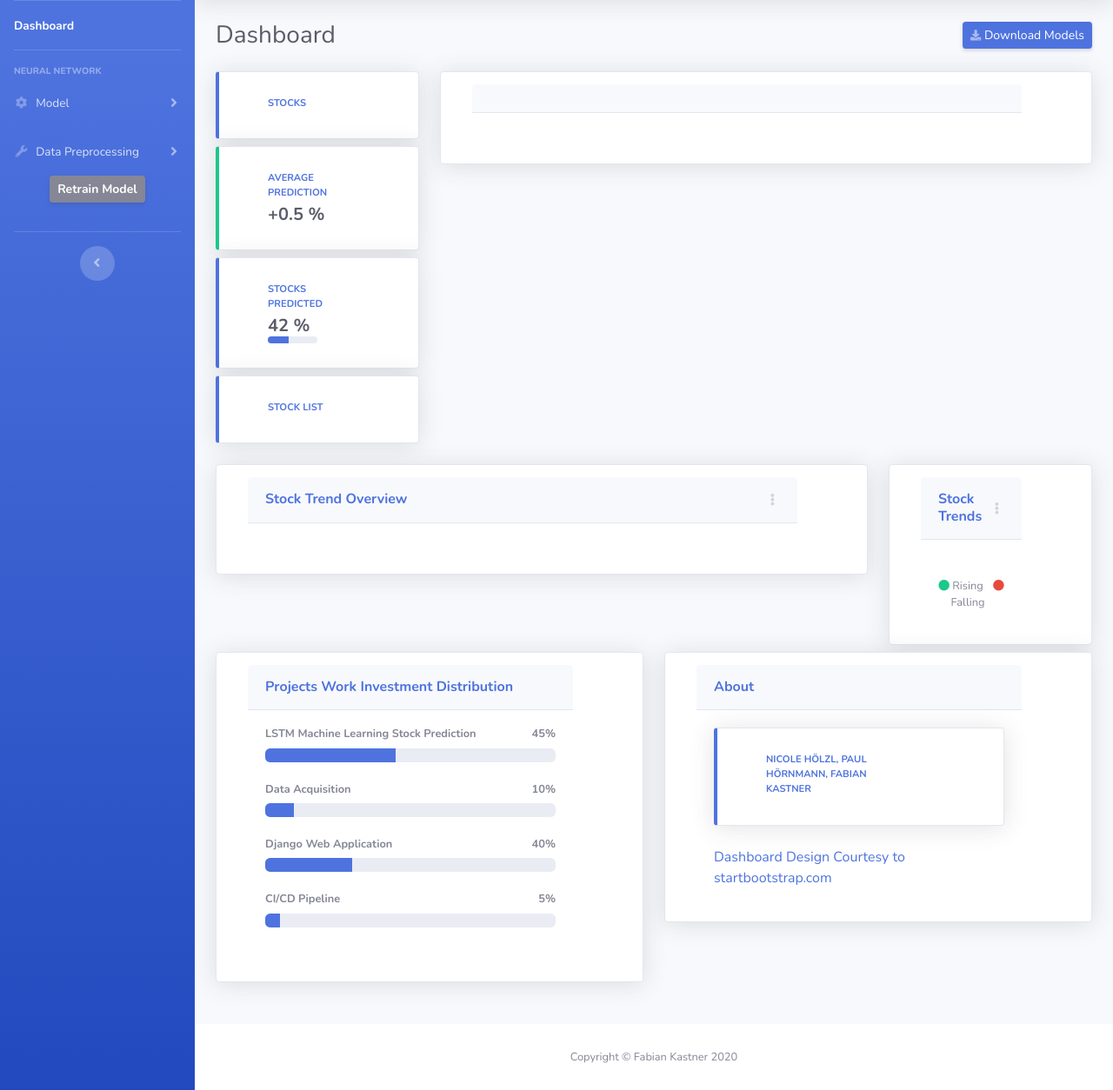
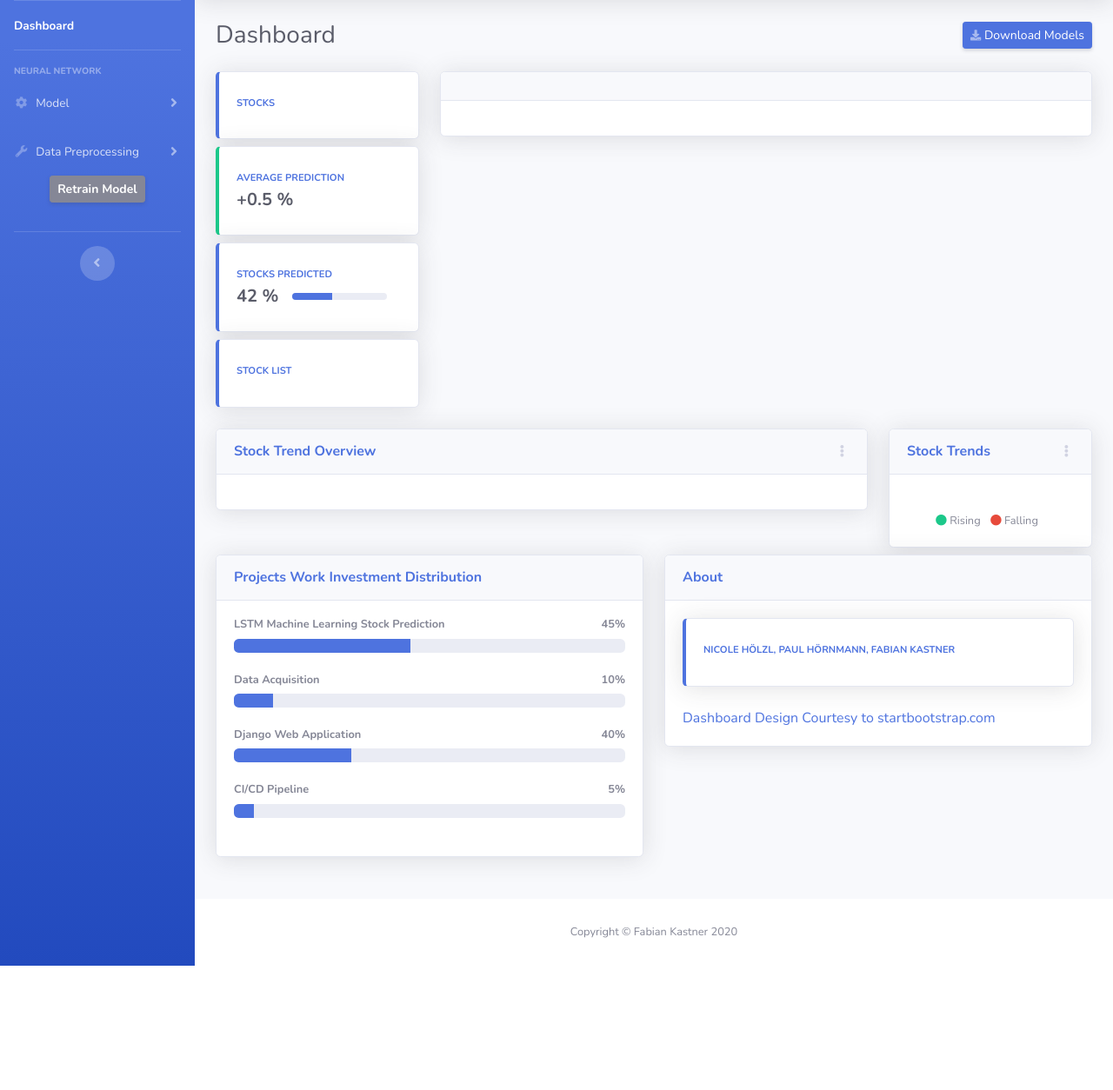
Before and after one commit to fabiankastner/stock-ml-web, a Django app: template stock-ml-web/common/templates/visualizer/dashboard.html in a window 1280 px wide. Shown: the part 70-1324 px from the top of the page at 87% size. After the commit the page ends 1181 px from the top, so only its background shows below. Run offline with Django 3.2, Linux system fonts and the light colour scheme; the template is opened without the code that fills it, so the values that code supplies are empty; some libraries are stand-ins or nearby versions.

Commit message:
some more adjustments

```diff
--- a/stock-ml-web/common/static/css/custom.css
+++ b/stock-ml-web/common/static/css/custom.css
@@ -20,15 +20,6 @@ a, a:hover {
     text-decoration: none;
   }
 
-  .card{
-    border-radius: 4px;
-    background: #fff;
-    box-shadow: 0 6px 10px rgba(0,0,0,.08), 0 0 6px rgba(0,0,0,.05);
-      transition: .3s transform cubic-bezier(.155,1.105,.295,1.12),.3s box-shadow,.3s -webkit-transform cubic-bezier(.155,1.105,.295,1.12);
-  padding: 14px 80px 18px 36px;
-  cursor: pointer;
-}
-
 .card:hover{
      transform: scale(1.05);
   box-shadow: 0 10px 20px rgba(0,0,0,.12), 0 4px 8px rgba(0,0,0,.06);
```
